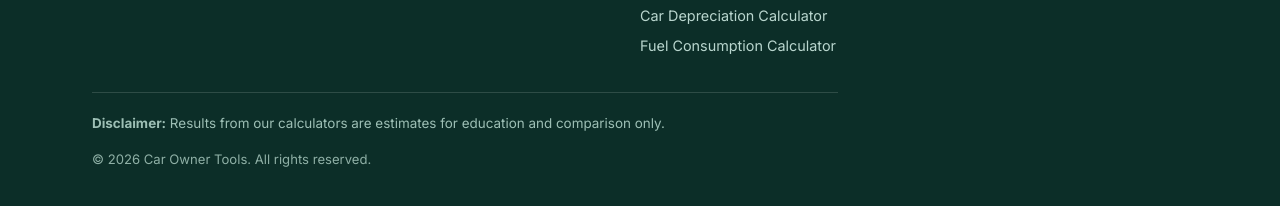
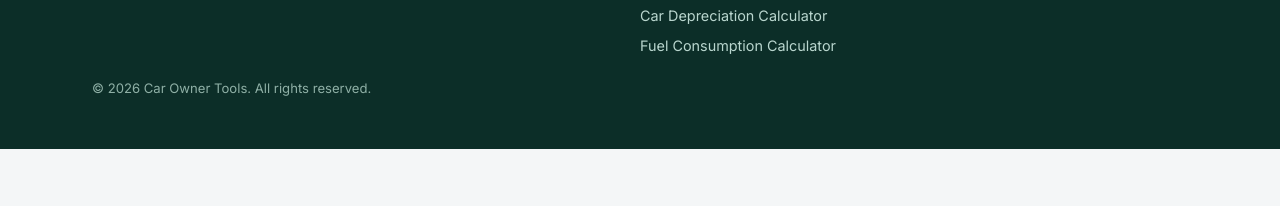
Before and after one commit to ranameerusman-ai/car-owner-tools, a plain HTML site: page blog/index.html in a window 1280 px wide. Shown: the part 1003-1209 px from the top of the page. After the commit the page ends 1152 px from the top, so only its background shows below. Drawn offline with Linux system fonts and the light colour scheme.

Commit message:
Remove footer disclaimer

```diff
--- a/blog/index.html
+++ b/blog/index.html
@@ -68,7 +68,6 @@
         <li><a href="../privacy-policy/">Privacy Policy</a></li>
       </ul></div>
     </div>
-    <p class="disc"><strong>Disclaimer:</strong> Results from our calculators are estimates for education and comparison only.</p>
     <p class="copy">&copy; <span id="year">2026</span> Car Owner Tools. All rights reserved.</p>
   </div>
 </footer>
```
